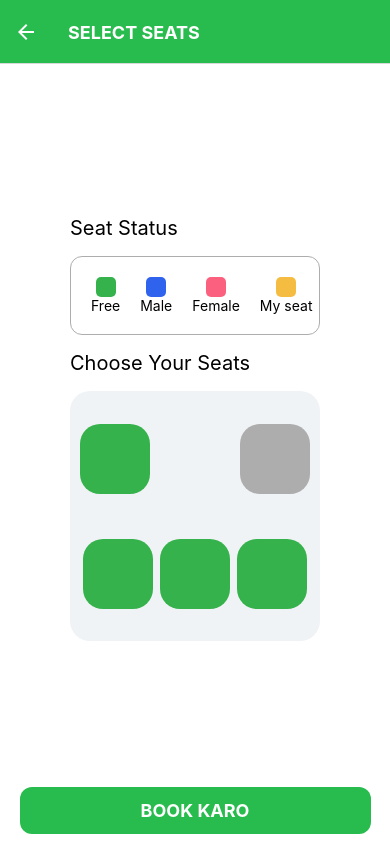
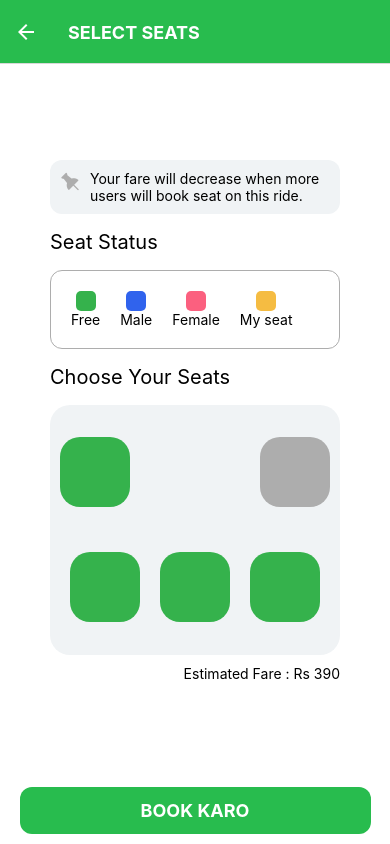
Before and after one commit to Laiba-Shahid/car-pooling-app, a React Native app: screen /Capacity in a window 390 px wide. Built offline with nearby package versions, Linux system fonts and the light colour scheme.

Commit message:
ui changed

```diff
--- a/Screens/CapacityScreen.js
+++ b/Screens/CapacityScreen.js
@@ -4,6 +4,7 @@ import { useEffect, useState } from "react";
 import { TouchableOpacity } from "react-native-gesture-handler";
 import { FullButton } from "../components/FullButton";
 import GlobalStyles from "../styles/GlobalStyles";
+import Icon from "react-native-vector-icons/AntDesign";
 const CapacityScreen = () => {
   const [visible, setVisible] = useState(false);
   const [selectedSeat, setSelectedSeat] = useState([]);
@@ -26,13 +27,14 @@ const CapacityScreen = () => {
         alignItems: "center",
         backgroundColor: "#ffffff",
         justifyContent: "space-between",
+        width: "100%",
       }}
     >
       <CardModal visible={visible} setVisible={setVisible}>
         <View
           style={{
-                        width: 250,
-                        height: 250,
+            width: 290,
+            height: 290,
             borderRadius: 20,
             justifyContent: "center",
           }}
@@ -119,7 +121,28 @@ const CapacityScreen = () => {
           </>
         </View>
       </CardModal>
-            <View>
+
+      <View
+        style={{
+          alignItems: "center",
+        }}
+      >
+        <View
+          style={{
+            width: 290,
+            backgroundColor: "#f0f3f5",
+            borderRadius: 12,
+            justifyContent: "space-around",
+            padding: 10,
+            alignSelf: "center",
+            flexDirection: "row",
+          }}
+        >
+          <Icon name="pushpin" size={20} color="#ADADAD" />
+          <Text style={{ marginLeft: 10 }}>
+            Your fare will decrease when more users will book seat on this ride.
+          </Text>
+        </View>
         <View>
           <Text
             style={{
@@ -133,7 +156,7 @@ const CapacityScreen = () => {
           <View
             style={{
               borderRadius: 12,
-                            width: 250,
+              width: 290,
               borderWidth: 1,
               borderColor: "#ADADAD",
               padding: 20,
@@ -203,7 +226,7 @@ const CapacityScreen = () => {
           </Text>
           <View
             style={{
-                            width: 250,
+              width: 290,
               height: 250,
               backgroundColor: "#f0f3f5",
               borderRadius: 20,
@@ -213,7 +236,10 @@ const CapacityScreen = () => {
             }}
           >
             <View
-                            style={{ flexDirection: "row", justifyContent: "space-between" }}
+              style={{
+                flexDirection: "row",
+                justifyContent: "space-between",
+              }}
             >
               <TouchableOpacity
                 style={{
@@ -279,6 +305,9 @@ const CapacityScreen = () => {
             </View>
           </View>
         </View>
+        <Text style={{ alignSelf: "flex-end", marginTop: 10 }}>
+          Estimated Fare : Rs 390
+        </Text>
       </View>
 
       <FullButton
```
Lines whose indentation alone changed are shown as unchanged.
